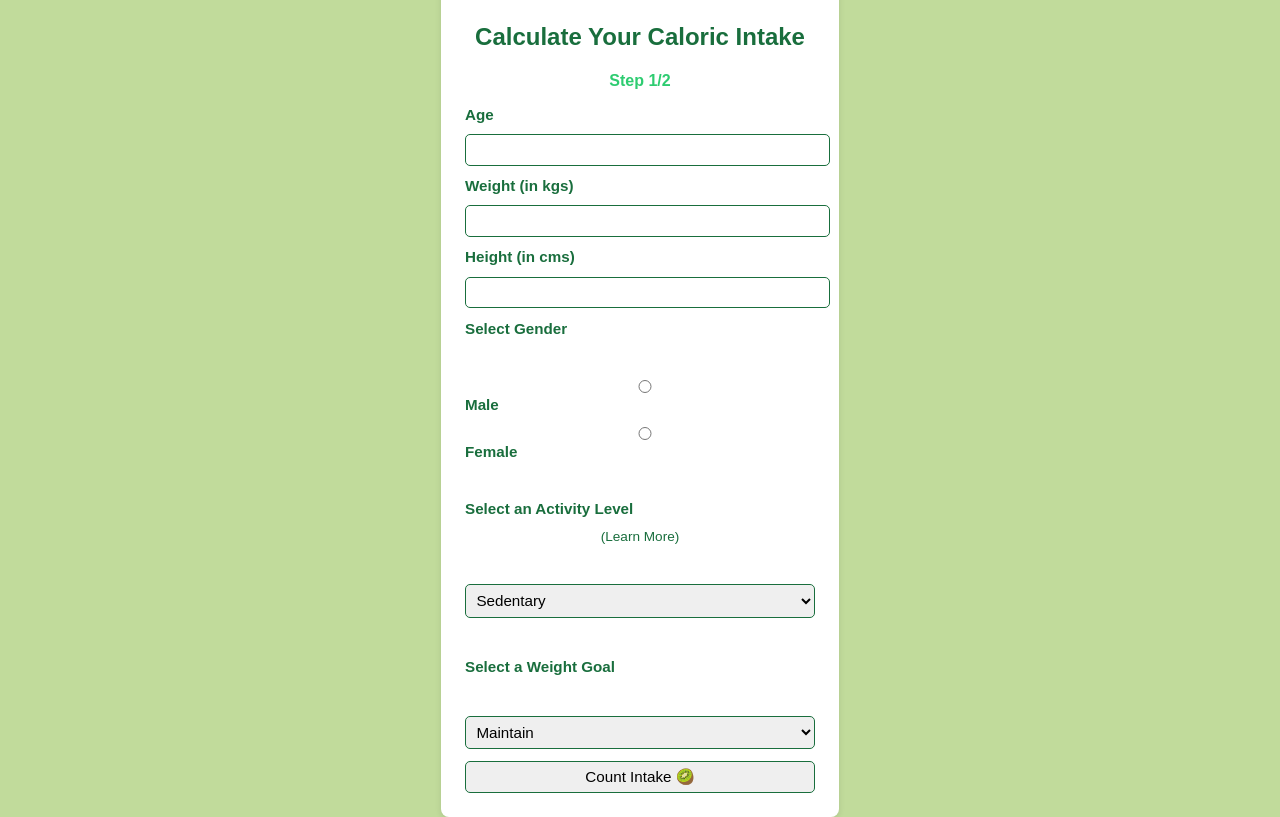
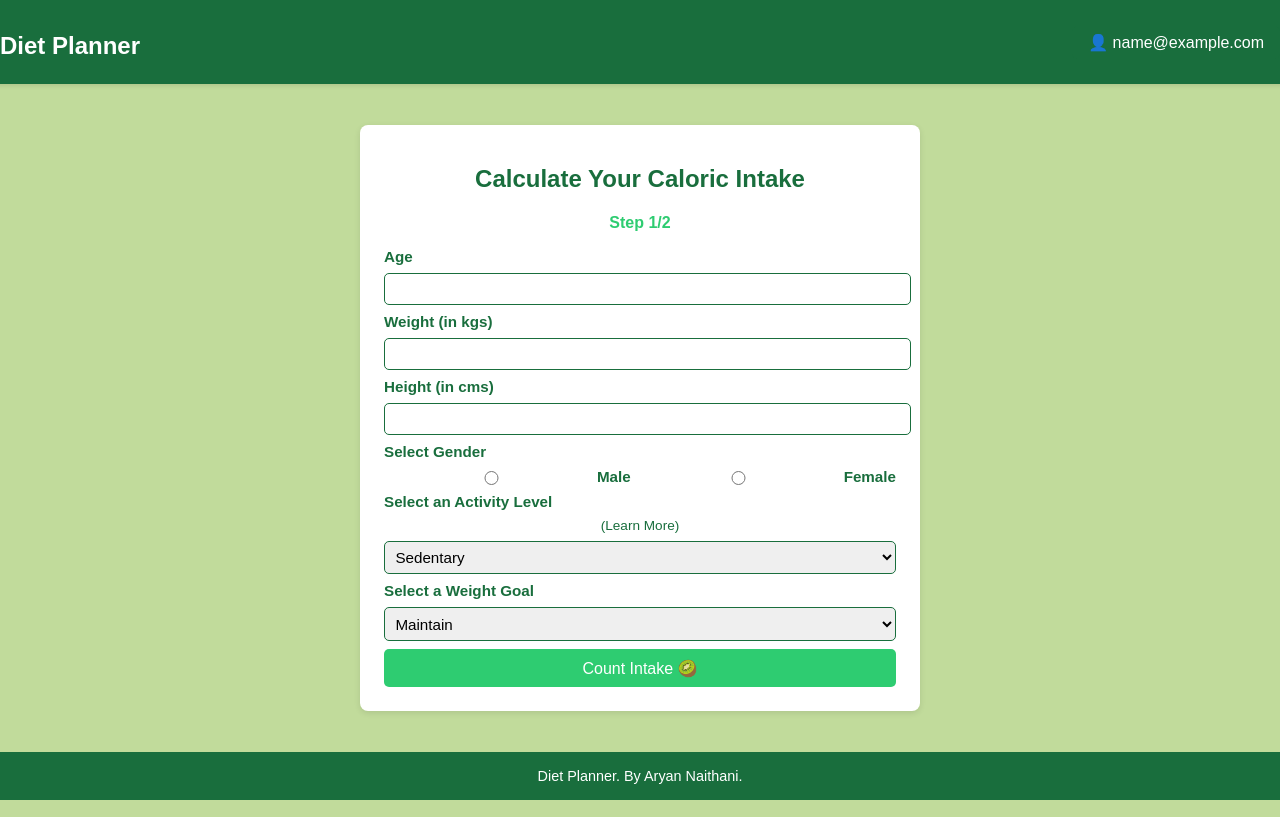
Before and after one commit to aryannaithani/DietPlanner, a Flask app: page /diet-form in a window 1280 px wide. Run offline with Flask 3, Linux system fonts and the light colour scheme; a user stored in the database is signed in.

Commit message:
even more CSS😴

```diff
--- a/main.py
+++ b/main.py
@@ -58,7 +58,7 @@ class LoginView(MethodView):
                 flash('Login successful!', 'success')
                 login_user(load_user(email))
                 session['user_email'] = email
-                print("Session started with", session)
+                session.pop('_flashes', None)
                 cursor.close()
                 conn.close()
                 return redirect(url_for('form_page'))
@@ -126,7 +126,7 @@ class CalorieFormPage(MethodView):
     @login_required
     def get(self):
         form = CalorieForm()
-        return render_template('form.html', form=form)
+        return render_template('form.html', form=form, user=session['user_email'])
 
     @login_required
     def post(self):
@@ -153,7 +153,7 @@ class CalorieFormPage(MethodView):
         except pymysql.MySQLError as e:
             flash("Database error while updating intake!", "danger")
             print("Database error:", e)
-        return render_template('form2.html', d_form=d_form, calories=calories)
+        return render_template('form2.html', d_form=d_form, calories=calories, user=session['user_email'])
 
 
 class DietFormPage(CalorieFormPage):
@@ -163,7 +163,7 @@ class DietFormPage(CalorieFormPage):
         session['diet'] = d_form.diet.data
         session['allergen'] = d_form.allergen.data
         recipes = self.get_recipes()
-        return render_template('result.html', calories=session['calories'], recipes=recipes, type=session['diet'], allergen=session['allergen'])
+        return render_template('result.html', calories=session['calories'], recipes=recipes, type=session['diet'], allergen=session['allergen'], user=session['user_email'])
 
 
 class CalorieForm(Form):
@@ -194,6 +194,7 @@ app.add_url_rule('/signup', view_func=SignupView.as_view('signup'))
 app.add_url_rule('/dashboard', view_func=DashboardView.as_view('dashboard'))
 app.add_url_rule('/', view_func=HomePage.as_view('home_page'))
 
-if __name__ == "__main__":
-    port = int(os.environ.get("PORT", 5000))  # Use Render's port or default to 5000
-    app.run(host="0.0.0.0", port=port)
+#if __name__ == "__main__":
+#    port = int(os.environ.get("PORT", 5000))  # Use Render's port or default to 5000
+#    app.run(host="0.0.0.0", port=port)
+app.run(debug=True)
--- a/templates/form.html
+++ b/templates/form.html
@@ -5,8 +5,7 @@
     <meta name="viewport" content="width=device-width, initial-scale=1.0">
     <title>Diet Planner - Caloric Intake</title>
     <style>
-        body {
-    margin: 0;
+        html, body {
     font-family: Arial, sans-serif;
     background-color: #c1db9b;
     color: #196e3d;
@@ -14,8 +13,56 @@
     flex-direction: column;
     align-items: center;
     justify-content: center;
-    height: 100vh;
+    margin: 0;
+    overflow-x: hidden;
+    height: 100%;
+    width: 100%;
 }
+
+footer {
+      background-color: #196e3d;
+      color: white;
+      text-align: center;
+      padding: 1rem;
+      margin-top: auto;
+      width: 100%;
+      box-sizing: border-box;
+    }
+
+    footer p {
+      margin: 0;
+      font-size: 0.9rem;
+    }
+
+header {
+      background-color: #196e3d;
+      color: white;
+      padding: 1rem 2rem;
+      display: flex;
+      justify-content: space-between;
+      align-items: center;
+      box-shadow: 0 2px 4px rgba(0, 0, 0, 0.1);
+      width: 100%;
+      margin-bottom: auto;
+    }
+
+    header h1 {
+      margin-left: 0;
+      font-size: 1.5rem;
+    }
+
+
+    header .buttons a {
+      text-decoration: none;
+      padding: 0.5rem 1rem;
+      border-radius: 5px;
+      font-size: 1rem;
+    }
+
+    header .buttons .dashboard {
+      background-color: #196e3d;
+      color: white;
+    }
 
 .container {
     background: white;
@@ -23,8 +70,7 @@
     border-radius: 8px;
     box-shadow: 0 2px 6px rgba(0, 0, 0, 0.1);
     text-align: center;
-    max-width: 350px;
-    width: 100%;
+    width: 40%;
 }
 
 h1 {
@@ -41,13 +87,12 @@ h4 {
 form {
     display: flex;
     flex-direction: column;
-    gap: 0.7rem;
+    gap: 0.5rem;
 }
 
 label {
     font-weight: bold;
     font-size: 0.95rem;
-    display: block;
     text-align: left;
 }
 
@@ -69,7 +114,7 @@ a:hover {
     text-decoration: underline;
 }
 
-button {
+.submit-btn {
     background-color: #2ecc71;
     color: white;
     padding: 0.6rem;
@@ -80,13 +125,24 @@ button {
     transition: background-color 0.3s;
 }
 
-button:hover {
+.submit-btn:hover {
     background-color: #196e3d;
+}
+
+.gender {
+    display: flex;
+    flex-direction: row;
 }
 
     </style>
 </head>
 <body>
+<header>
+    <h1>Diet Planner</h1>
+    <div class="buttons">
+      <a href="/dashboard" class="dashboard">👤 {{user}}</a>
+    </div>
+  </header>
     <div class="container">
         <h1>Calculate Your Caloric Intake</h1>
         <h4>Step 1/2</h4>
@@ -100,19 +156,23 @@ button:hover {
             {{ form.height.label }}
             {{ form.height }}
 
-            {{ form.gender.label }}<br>
+            {{ form.gender.label }}
+            <div class="gender">
             {% for subfield in form.gender %}
-                <label>{{ subfield }} {{ subfield.label }}</label>
-            {% endfor %}<br>
+                {{ subfield }} {{ subfield.label }}
+            {% endfor %}
+            </div>
+            {{ form.activity.label }} <a href="https://clinmedjournals.org/articles/jnmdc/jnmdc-2-016table1.html" target="_blank">(Learn More)</a>
+            {{ form.activity }}
 
-            {{ form.activity.label }} <a href="https://clinmedjournals.org/articles/jnmdc/jnmdc-2-016table1.html" target="_blank">(Learn More)</a><br>
-            {{ form.activity }}<br>
-
-            {{ form.goal.label }}<br>
+            {{ form.goal.label }}
             {{ form.goal }}
 
-            {{ form.button }}
+            {{ form.button(class="submit-btn") }}
         </form>
     </div>
+<footer>
+    <p>Diet Planner. By Aryan Naithani.</p>
+  </footer>
 </body>
 </html>
```
Also changed, not shown: templates/form2.html (+70 -9 lines), templates/login.html (+4 -4 lines), templates/result.html (+57 -2 lines), templates/signup.html (+38 -31 lines).
